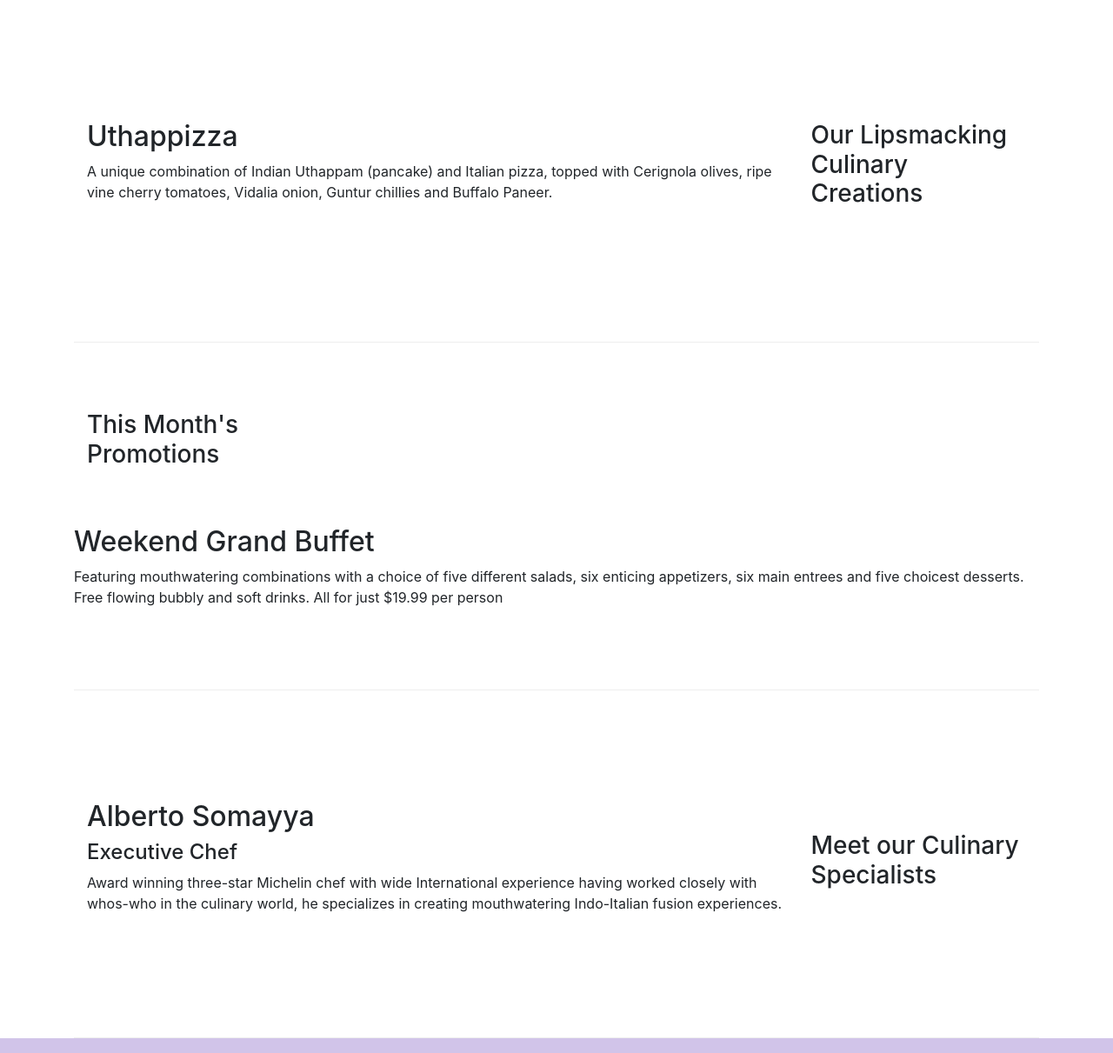
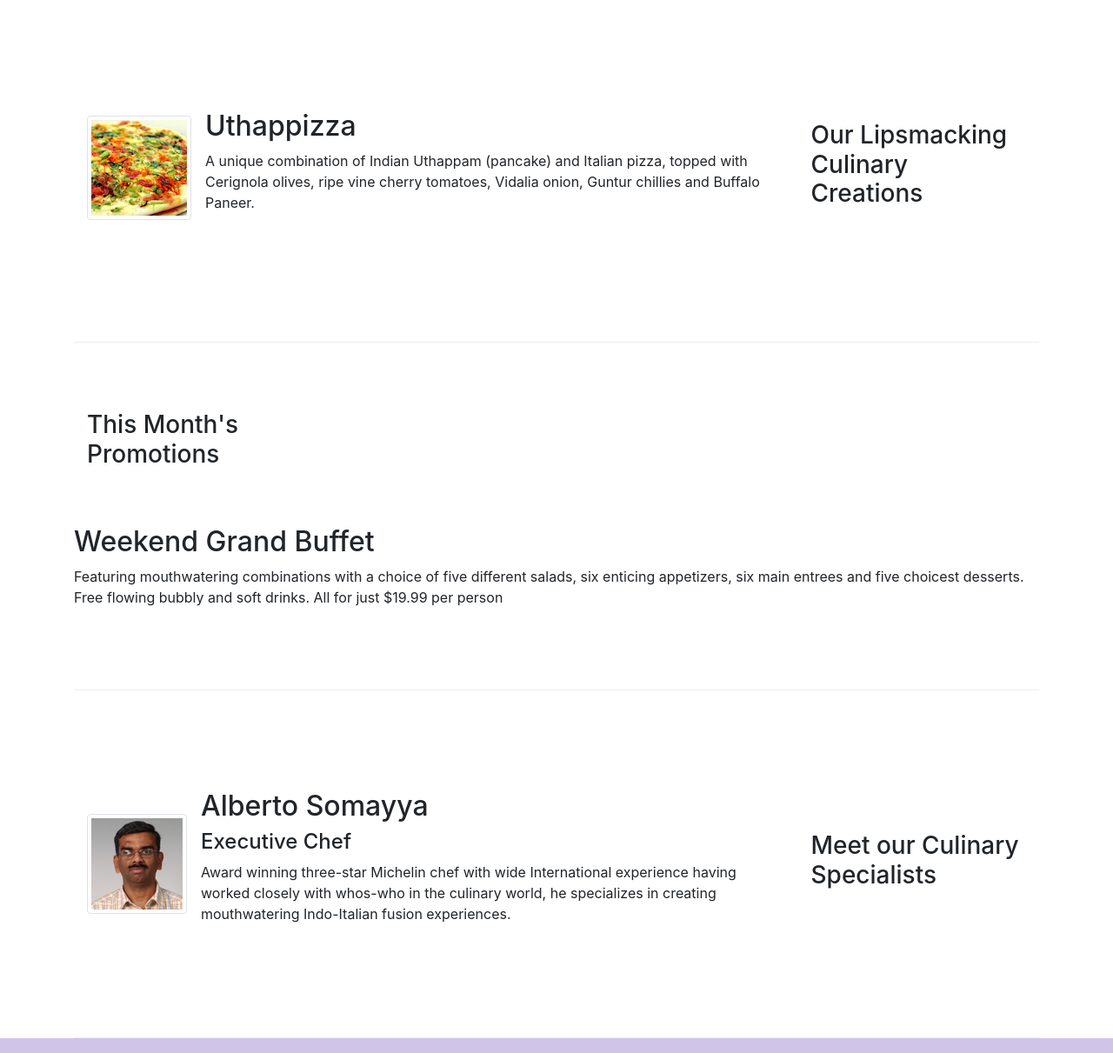
Before and after one commit to kush1324/coursera, a website: page index.html in a window 1280 px wide. Shown: the part 340-1551 px from the top of the page at 87% size. Drawn offline with nearby package versions, Linux system fonts and the light colour scheme.

Commit message:
Images and Media Bootstrap

```diff
--- a/index.html
+++ b/index.html
@@ -21,7 +21,7 @@
             <button class="navbar-toggler" type="button" data-toggle="collapse" data-target="#Navbar">
                 <span class="navbar-toggler-icon"></span>
             </button>
-           <a class="navbar-brand" href="./index.html">Ristorante Con Fusion</a>
+           <a class="navbar-brand" href="./index.html"><img src="img/logo.png" height="30" width="41"></a>
                 <div class="collapse navbar-collapse" id="Navbar">
                 <ul class="navbar-nav mr-auto">
                     <li class="nav-item active"><a class="nav-link" href="#"><span class="fa fa-home fa-lg"></span> Home</a></li>
@@ -39,7 +39,8 @@
                     <h1>Ristorante con Fusion</h1>
                     <p>We take inspiration from the World's best cuisines, and create a unique fusion experience. Our lipsmacking creations will tickle your culinary senses!</p>
                 </div>
-                <div class="col-12 col-sm">
+                <div class="col-12 col-sm align-self-center">
+                    <img src="img/logo.png" class="img-fluid">
                 </div>
             </div>
         </div>
@@ -51,8 +52,15 @@
                 <h3>Our Lipsmacking Culinary Creations</h3>
             </div>
             <div class="col col-sm order-sm-first col-md">
-                <h2>Uthappizza</h2>
-                <p>A unique combination of Indian Uthappam (pancake) and Italian pizza, topped with Cerignola olives, ripe vine cherry tomatoes, Vidalia onion, Guntur chillies and Buffalo Paneer.</p>
+                <div class="media">
+                    <img class="d-flex mr-3 img-thumbnail align-self-center" src="img/uthappizza.png" alt="uthappizza">
+                    <div class="media-body">
+                        <h2 class="mt-0">Uthappizza</h2>
+                        <p class="d-none d-sm-block">A unique combination of Indian Uthappam (pancake) and Italian pizza, topped with Cerignola olives, ripe vine cherry tomatoes, Vidalia onion, Guntur chillies and Buffalo Paneer.</p>
+                    </div>
+
+                </div>
+
             </div>
         </div>
 
@@ -63,7 +71,7 @@
             </div>
             <div>
                 <h2>Weekend Grand Buffet</h2>
-                <p>Featuring mouthwatering combinations with a choice of five different salads, six enticing appetizers, six main entrees and five choicest desserts. Free flowing bubbly and soft drinks. All for just $19.99 per person </p>
+                <p class="d-none d-sm-block">Featuring mouthwatering combinations with a choice of five different salads, six enticing appetizers, six main entrees and five choicest desserts. Free flowing bubbly and soft drinks. All for just $19.99 per person </p>
             </div>
         </div>
 
@@ -72,9 +80,15 @@
                 <h3>Meet our Culinary Specialists</h3>
             </div>
             <div class="col col-sm-4 order-sm-first col-md">
-                <h2>Alberto Somayya</h2>
-                <h4>Executive Chef</h4>
-                <p>Award winning three-star Michelin chef with wide International experience having worked closely with whos-who in the culinary world, he specializes in creating mouthwatering Indo-Italian fusion experiences. </p>
+                <div class="media">
+                    <img class="d-flex mr-3 img-thumbnail align-self-center" src="img/alberto.png" alt="alberto">
+                    <div class="media-body">
+                        <h2 class="mt-0">Alberto Somayya</h2>
+                        <h4>Executive Chef</h4>
+                        <p class="d-none d-sm-block">Award winning three-star Michelin chef with wide International experience having worked closely with whos-who in the culinary world, he specializes in creating mouthwatering Indo-Italian fusion experiences. </p>
+                    </div>
+                </div>
+
             </div>
         </div>
     </div>
```
Also changed, not shown: aboutus.html (+3 -2 lines), contactus.html (+3 -2 lines), img/alberto.png (added), img/buffet.png (added), img/logo.png (added), img/uthappizza.png (added), 1 other file.
